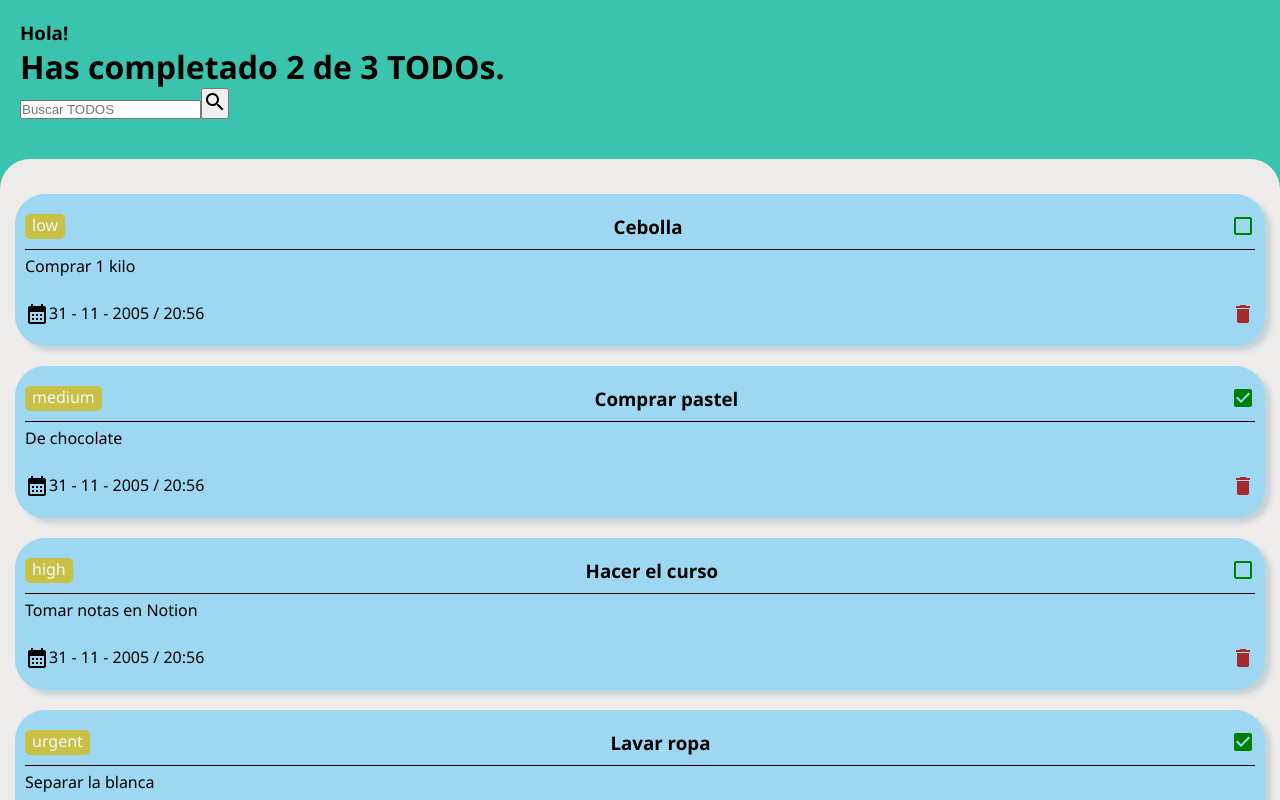
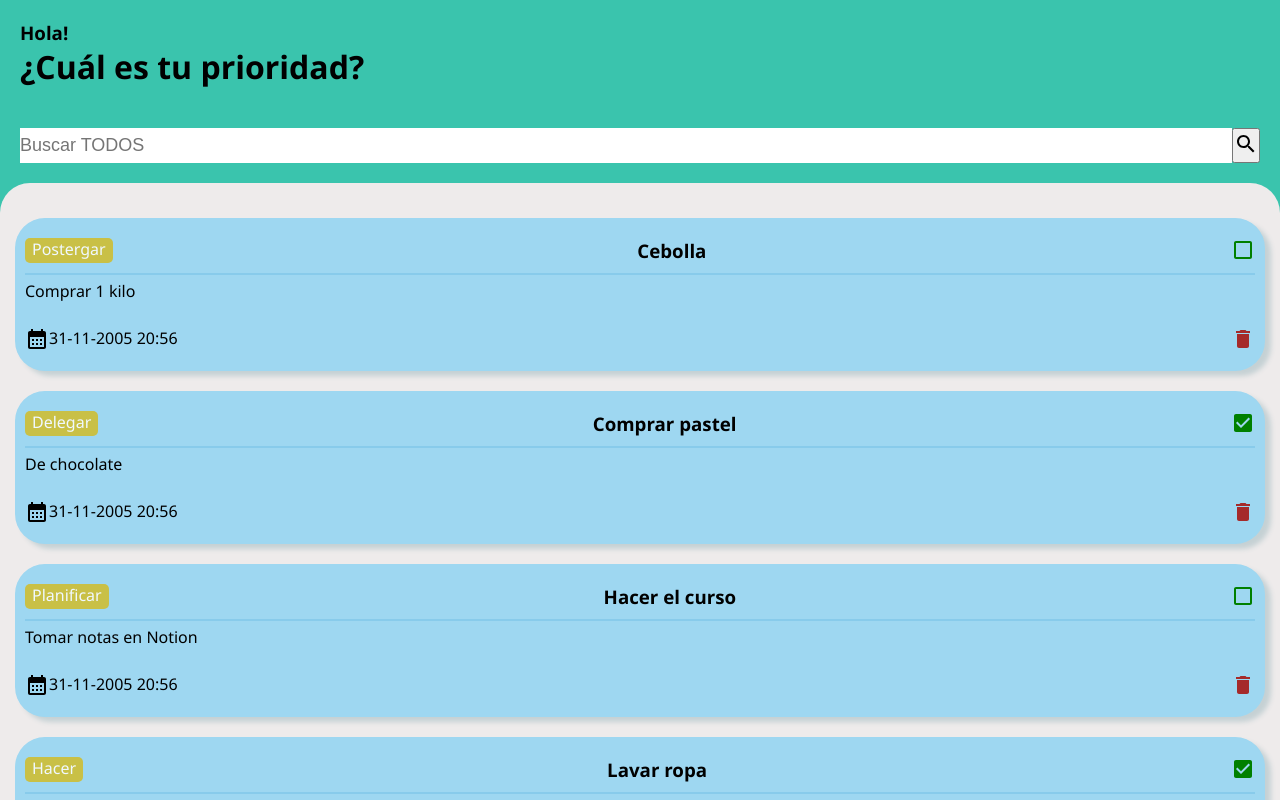
Before and after one commit to sayroback/eisenhower-todos, a React (Create React App) app: page / in a window 1280 px wide. Shown: the top 800 px of the page. Built offline with nearby package versions, Linux system fonts and the light colour scheme.

Commit message:
Estilos de la barra de busqueda, cambio del mensaje de bienvenida, cambio en los tipos de prioridad.

```diff
--- a/src/components/TodoCounter.jsx
+++ b/src/components/TodoCounter.jsx
@@ -9,9 +9,9 @@ const TodoCounter = () => {
     <div className="layout-container">
       <div className="welcome">
         <h3>Hola!</h3>
-        <h1>Has completado 2 de 3 TODOs.</h1>
-        <TodoSearch />
+        <h1>¿Cuál es tu prioridad?</h1>
       </div>
+      <TodoSearch />
       <TodoList />
       <footer>
         <div> Develop for Sayroback</div>
--- a/src/components/TodoItem.jsx
+++ b/src/components/TodoItem.jsx
@@ -7,7 +7,7 @@ import CheckBoxIcon from "@mui/icons-material/CheckBox";
 
 const TodoItem = ({ todo }) => {
   const dateToDo = (props) => {
-    const date = `${props.day} - ${props.month} - ${props.year} / ${props.hour}:${props.minutes}
+    const date = `${props.day}-${props.month}-${props.year} ${props.hour}:${props.minutes}
       `;
     return date;
   };
--- a/src/components/TodoSearch.jsx
+++ b/src/components/TodoSearch.jsx
@@ -3,8 +3,8 @@ import SearchIcon from "@mui/icons-material/Search";
 
 const TodoSearch = () => {
   return (
-    <div>
-      <input type="text" placeholder="Buscar TODOS" />
+    <div className="container-search-ToDo">
+      <input className="search-ToDo" type="text" placeholder="Buscar TODOS" />
       <button>
         <SearchIcon />
       </button>
--- a/src/components/data/dataTODOs.js
+++ b/src/components/data/dataTODOs.js
@@ -6,7 +6,7 @@ export const TODOS = [
     title: "Cebolla",
     note: "Comprar 1 kilo",
     completed: false,
-    priority: "low",
+    priority: "Postergar",
     dueDate: {
       hour: 20,
       minutes: 56,
@@ -19,7 +19,7 @@ export const TODOS = [
     title: "Comprar pastel",
     note: "De chocolate",
     completed: true,
-    priority: "medium",
+    priority: "Delegar",
     dueDate: {
       hour: 20,
       minutes: 56,
@@ -32,7 +32,7 @@ export const TODOS = [
     title: "Hacer el curso",
     note: "Tomar notas en Notion",
     completed: false,
-    priority: "high",
+    priority: "Planificar",
     dueDate: {
       hour: 20,
       minutes: 56,
@@ -45,7 +45,7 @@ export const TODOS = [
     title: "Lavar ropa",
     note: "Separar la blanca",
     completed: true,
-    priority: "urgent",
+    priority: "Hacer",
     dueDate: {
       hour: 20,
       minutes: 56,
--- a/src/style/TodoCounter.css
+++ b/src/style/TodoCounter.css
@@ -5,6 +5,21 @@
 
 .welcome {
   padding: 20px;
+  margin-bottom: 20px;
+}
+
+.container-search-ToDo {
+  display: flex;
+  padding: 0 20px;
+}
+
+.search-ToDo {
+  width: 100%;
+  height: 35px;
+  font-size: 18px;
+  outline: none;
+  background-color: rgb(255, 255, 255);
+  border: 0;
 }
 .container-list {
   background-color: rgb(238, 235, 235);
@@ -42,7 +57,7 @@
   padding-top: 10px;
   padding-bottom: 10px;
   justify-content: space-between;
-  border-bottom: 1px solid black;
+  border-bottom: 2px solid rgb(136, 203, 235);
 }
 .priority-ToDo {
   border-radius: 5px;
```
